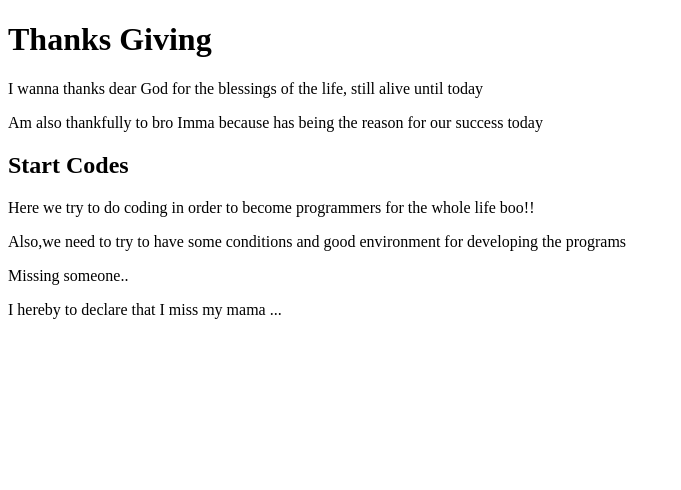
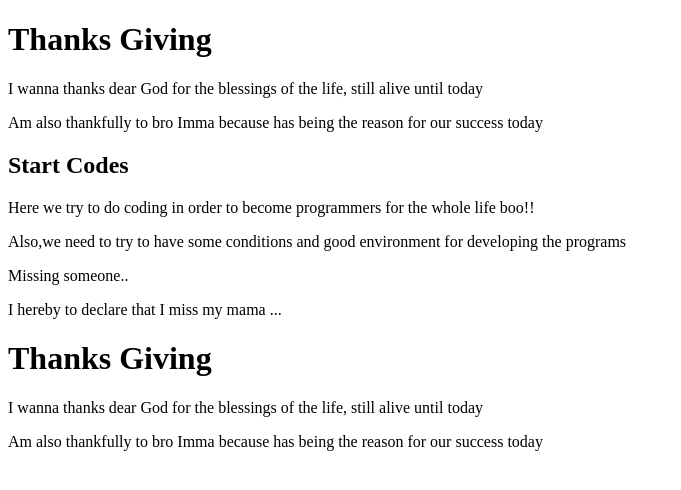
Before and after one commit to BryMmari2030/practice-, a plain HTML site: page Index.html in a window 1280 px wide. Shown: the whole page, without its empty margins (0-681 px from the left). Drawn offline with Linux system fonts and the light colour scheme.

Commit message:
I'll try to merge

```diff
--- a/Index.html
+++ b/Index.html
@@ -23,5 +23,10 @@
         </head>
         <p>I hereby to declare that  I miss my mama ...</p>
     </div>
+    <div>
+        <H1>Thanks Giving</H1>
+        <p>I wanna thanks dear God for the blessings of the life, still alive until today</p>
+        <p>Am also thankfully to bro Imma because has being the reason for our success today</p>
+    </div>
 </body>
 </html>
```
